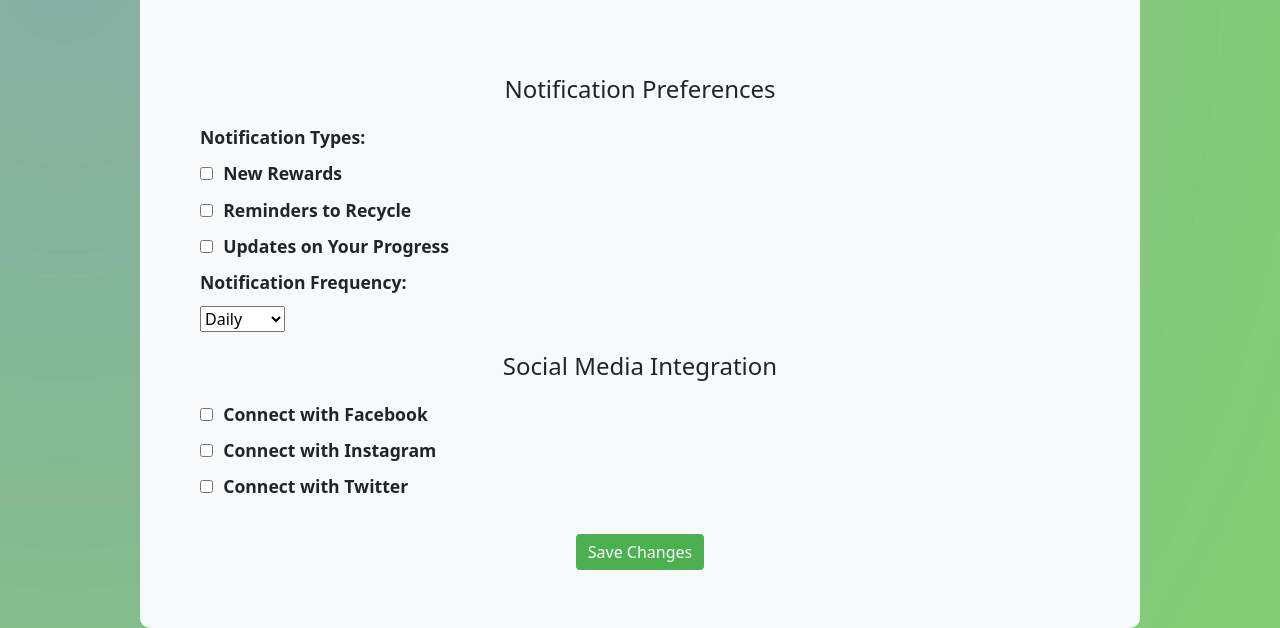
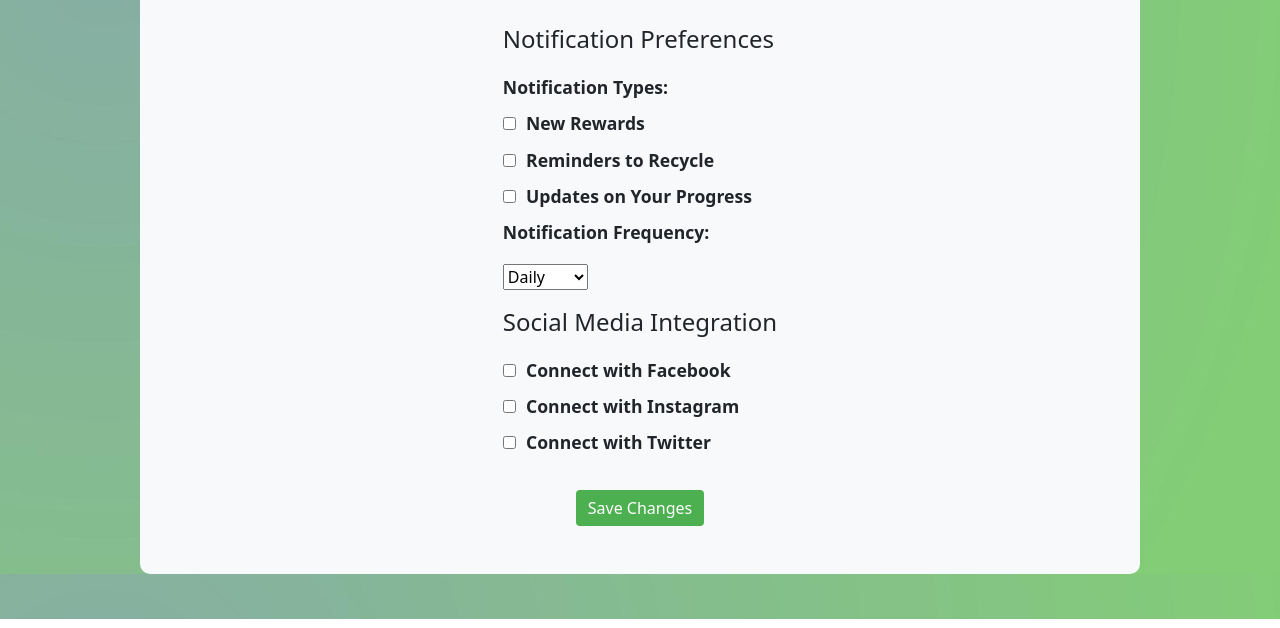
Before and after one commit to gdcho/ecocentives, a website: page app/html/settings.html in a window 1280 px wide. Shown: the part 181-809 px from the top of the page. Drawn offline with nearby package versions, Linux system fonts and the light colour scheme; no server answers.

Commit message:
Updates to setting.html

```diff
--- a/app/html/settings.html
+++ b/app/html/settings.html
@@ -66,7 +66,6 @@
 
     <div class="container bg-light p-5">
       <h1>Settings</h1>
-      <div class="container">
       <div class="settings">
         <form action="#" method="POST">
           <h4>Notification Preferences</h4>
@@ -116,13 +115,11 @@
             value="connect_twitter"
           />
           <label for="connect_twitter">Connect with Twitter</label><br />
-            <div class="btn-container">
-              <button type="button" class="btn btn-primary" id="save-settings-btn">
-                Save Changes
-              </button>
+
+          <div class="d-flex justify-content-center mt-4">
+            <a id="save-settings-btn" class="btn btn-primary">Save Changes</a>
           </div>
         </form>
-        </div>
       </div>
     </div>
 
--- a/public/css/settings.css
+++ b/public/css/settings.css
@@ -6,13 +6,17 @@ body {
 
 h1 {
   text-align: center;
+  margin-bottom: 30px;
 }
 
-h4 {
-  text-align: center;
+select {
+  margin-top: 8px;
+  margin-bottom: 18px;
 }
 
 .container {
+  display: flex;
+  flex-direction: column;
   justify-content: center;
   align-items: center;
   margin-top: 80px;
@@ -20,25 +24,18 @@ h4 {
   border-radius: 10px;
 }
 
-.btn {
-  margin-bottom: 10px;
+.btn-primary {
   background-color: #4caf50;
   border: none;
 }
 
-.btn:hover {
+.btn-primary:hover {
   background-color: #3e8e41;
   border-color: #3e8e41;
 }
 
-.btn-container {
-  margin-top: 24px;
-  text-align: center;
-}
-
 .settings h4 {
   font-size: 1.5rem;
-  margin-top: 20px;
   margin-bottom: 20px;
 }
 
@@ -50,5 +47,4 @@ h4 {
   font-size: 1.1rem;
   font-weight: bold;
   margin-bottom: 10px;
-  text-align: center;
 }
```
Lines whose indentation alone changed are shown as unchanged.
